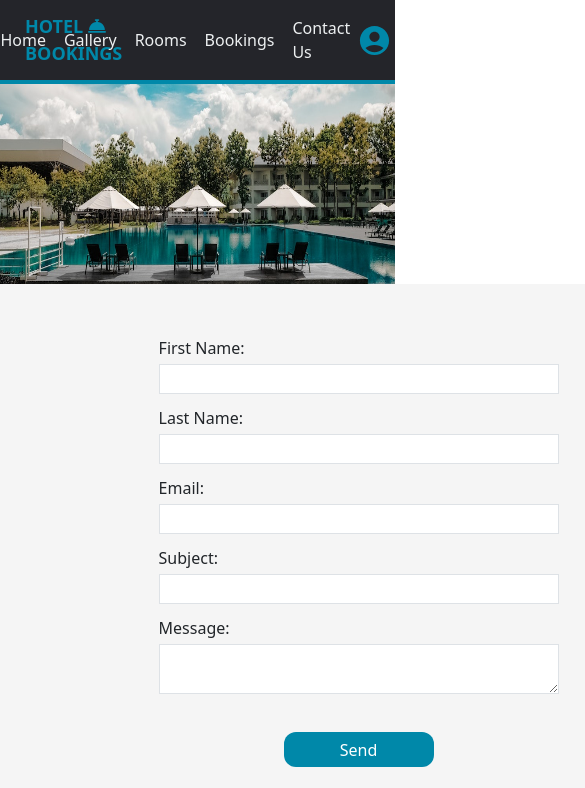
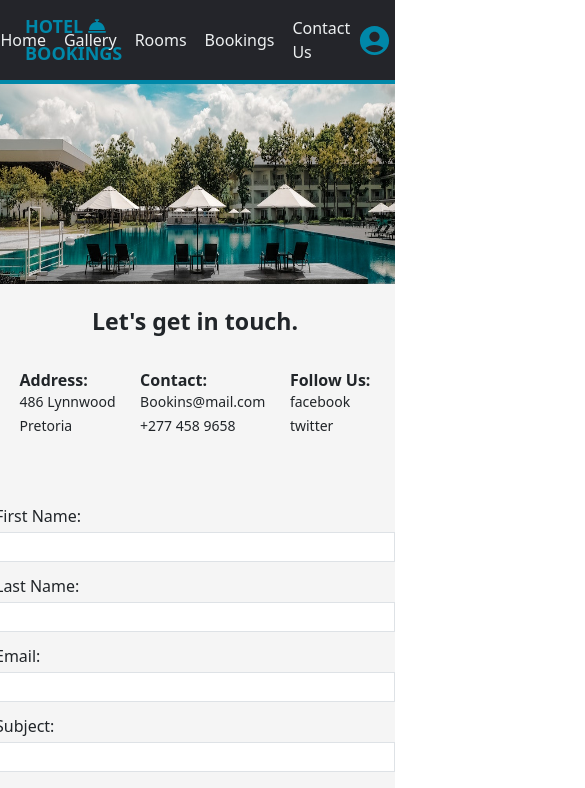
Before and after one commit to codewithmokone/hotel-bookiing-app, a React (Create React App) app: page /contactus in a window 390 px wide. Shown: the top 788 px of the page, 585 px wide, since content can reach past the window. Built offline with nearby package versions, Linux system fonts and the light colour scheme; no server answers; sample sign-in values are in the browser's storage.

Commit message:
updated responsiveness

```diff
--- a/src/components/InputComponent.js
+++ b/src/components/InputComponent.js
@@ -1,13 +1,24 @@
+import { Box } from '@mui/material'
 import React from 'react'
 
-function InputComponent({type, value, onChange, placeholder}) {
+function InputComponent({ name, type, value, onChange, placeholder }) {
   return (
-    <input
+    <Box
+      sx={{
+        width: { xs: 300, sm:500, md:750 },
+        borderWidth: 2,
+      }}
+    >
+      <input
+        name={name}
         type={type}
         value={value}
         onChange={onChange}
         placeholder={placeholder}
-    />
+        required
+      />
+    </Box>
+
   )
 }
 
--- a/src/components/navbar/Navbar.js
+++ b/src/components/navbar/Navbar.js
@@ -123,8 +123,14 @@ const Navbar = () => {
                         </nav>
                     </Box>
                 </Hidden>
-                <Hidden xsDown implementation="css">
-                  <DrawerNavBar />
+                <Hidden smUp implementation="css">
+                    <Box
+                    sx={{
+                        width:{xs:400}
+                    }}
+                    >
+                        <DrawerNavBar />
+                    </Box>
                 </Hidden>
             </>
         )
--- a/src/pages/ContactUs.js
+++ b/src/pages/ContactUs.js
@@ -3,6 +3,7 @@ import Header from '../components/HeroSec'
 import Footer from '../components/Footer'
 import { Box, Button, Checkbox, FormControlLabel, Grid, Paper, TextField, Typography } from '@mui/material'
 import Navbar from '../components/navbar/Navbar'
+import InputComponent from '../components/InputComponent'
 
 
 function ContactUs() {
@@ -17,11 +18,11 @@ function ContactUs() {
         <Box
             sx={{
 
-                display:'flex',
-                flexDirection:'column',
-                justifyContent:'center',
-                alignItems:'center',
-                margin:'auto',
+                display: 'flex',
+                flexDirection: 'column',
+                justifyContent: 'center',
+                alignItems: 'center',
+                margin: 'auto',
             }}
             className='h-fit'
         >
@@ -29,35 +30,34 @@ function ContactUs() {
             <Header />
             <Box
                 sx={{
-                    width: { sm: 786, md: 1024 },
+                    width: { xs: 400, sm: 786, md: 1024 },
                     display: "flex",
-                    flexDirection: { sm: 'column', md: 'column' },
+                    flexDirection: { xs: 'column', sm: 'column', md: 'column' },
                     justifyContent: 'center',
                     alignItems: 'center',
-                    backgroundColor:'whitesmoke'
+                    backgroundColor: 'whitesmoke'
                 }}
                 className=' h-full'
             >
-                <div className='mt-6'>
+                <Box className='mt-6'>
                     <h3 className='text-center font-semibold text-["green"]'>Let's get in touch.</h3>
-                </div>
-
+                </Box>
                 <Box
                     sx={{
-                        width: { sm: 786, md: 1024 },
+                        width: { xs: 400, sm: 786, md: 1024 },
                         display: 'flex',
-                        flexDirection: { sm: "column", md: "column" },
+                        flexDirection: { xs: 'column', sm: "column", md: "column" },
                         justifyContent: 'center',
                         alignItems: 'center',
                     }}
                     className='flex items-center mb-10'>
                     <Box
                         sx={{
-                            width: { sm: 786, md: 1024 },
+                            width: { xs: 400, sm: 786, md: 1024 },
                             display: 'flex',
-                            flexDirection: { sm: 'row', md: 'row' },
-                            marginTop: { sm: 5 },
-                            justifyContent: { sm: "space-evenly" },
+                            flexDirection: { xs: 'row', sm: 'row', md: 'row' },
+                            marginTop: { xs: 3, sm: 5 },
+                            justifyContent: { xs: "space-evenly", sm: "space-evenly" },
                         }}
                     >
                         <div>
@@ -78,7 +78,7 @@ function ContactUs() {
                     </Box>
                     <Box
                         sx={{
-                            width:{sm:786},
+                            width: {xs:400, sm: 786 },
                             display: 'flex',
                             flexDirection: "column",
                             alignItems: 'center',
@@ -88,7 +88,14 @@ function ContactUs() {
                     // className=' justify-center items-center mt-12 ml-[-140px]'
                     >
                         <form className='w-[900px] flex flex-col justify-center items-center'>
-                            <div className='block my-2'>
+                            <Box
+                                sx={{
+                                    width: { xs: 400, sm:400, md: 400 },
+                                    display:'flex',
+                                    flexDirection:'column',
+                                }}
+                                className="block my-2"
+                                >
                                 <label className='block  my-1'>First Name:</label>
                                 <input
                                     required
@@ -97,8 +104,15 @@ function ContactUs() {
                                     className='w-[400px] border'
                                     onChange={(e) => setFirstName(e.target.value)}
                                 />
-                            </div>
-                            <div className='block'>
+                                {/* <InputComponent
+                                    required
+                                    id="firstName"
+                                    name="firstName"
+                                    className='w-[400px]'
+                                    onChange={(e) => setFirstName(e.target.value)}
+                                /> */}
+                            </Box>
+                            <Box className='block'>
                                 <label className='block  my-1'>Last Name:</label>
                                 <input
                                     required
@@ -108,8 +122,8 @@ function ContactUs() {
                                     className='w-[400px] border'
                                     onChange={(e) => setLastName(e.target.value)}
                                 />
-                            </div>
-                            <div className='block my-2'>
+                            </Box>
+                            <Box className='block my-2'>
                                 <label className='block my-1'>Email:</label>
                                 <input
                                     required
@@ -119,8 +133,8 @@ function ContactUs() {
                                     className='w-[400px] border'
                                     onChange={(e) => setEmail(e.target.value)}
                                 />
-                            </div>
-                            <div className='block'>
+                            </Box>
+                            <Box className='block'>
                                 <label className='block my-1'>Subject:</label>
                                 <input
                                     required
@@ -129,8 +143,8 @@ function ContactUs() {
                                     className='w-[400px] border'
                                     onChange={(e) => setSubject(e.target.value)}
                                 />
-                            </div>
-                            <div className='block my-2'>
+                            </Box>
+                            <Box className='block my-2'>
                                 <label className='block my-1'>Message:</label>
                                 <textarea
                                     required
@@ -139,7 +153,7 @@ function ContactUs() {
                                     className='w-[400px] border'
                                     onChange={(e) => setMessage(e.target.value)}
                                 />
-                            </div>
+                            </Box>
                             <button className='w-[150px] h-[35px] bg-[#0088a9] rounded-xl text-white mt-6'>Send</button>
                         </form>
                     </Box>
--- a/src/pages/Gallery.js
+++ b/src/pages/Gallery.js
@@ -66,7 +66,7 @@ const Gallery = () => {
                 </div>
                 <Box
                     sx={{
-                        width: { sm: 786, md: 1024 },
+                        width: {xs: 400, sm: 600, md: 750 },
                         display: 'flex',
                         flexDirection: { sm: 'row', md: 'row' },
                         justifyContent:'center',
@@ -78,8 +78,16 @@ const Gallery = () => {
                 >
                     {
                         images.map((image, index) => (
-                            <Paper elevation={3} key={index} className='w-[310px] bg-white m-2 border-white'>
-                                <img className=" w-[280px] m-[14px] h-[250px]" src={image} alt='roomImage' />
+                            <Paper
+                            sx={{
+                                width:{xs:100, sm:310, md:280},
+                                height:{xs:100, sm:250, md:250}
+                            }}
+                            elevation={3}
+                            key={index}
+                            className='w-[310px] bg-white m-2 border-white'
+                            >
+                                <img className=" w-[100%] m-[14px] h-[100%]" src={image} alt='roomImage' />
                             </Paper>
                         ))
                     }
--- a/src/pages/admin/BookedRooms.js
+++ b/src/pages/admin/BookedRooms.js
@@ -2,7 +2,7 @@ import React, { useEffect, useState } from 'react'
 import HeroSec from '../../components/HeroSec'
 import Footer from '../../components/Footer'
 import AdminNavbar from '../../components/navbar/AdminNavbar'
-import { Accordion, AccordionDetails, AccordionSummary, Typography } from '@mui/material'
+import { Accordion, AccordionDetails, AccordionSummary, Box, Typography } from '@mui/material'
 import { collection, getDocs } from 'firebase/firestore'
 import { db } from '../../config/firebase'
 import ExpandMoreIcon from '@mui/icons-material/ExpandMore';
@@ -26,17 +26,17 @@ function BookedRooms() {
 
 
   return (
-    <div className='min-h-screen m-auto bg-[#F3F5F5]'>
+    <Box className='min-h-screen m-auto bg-[#F3F5F5]'>
       <header className='flex flex-col'>
         <AdminNavbar />
         <HeroSec />
       </header>
       <main className='h-[50vh] w-[1024px] m-auto bg-white'>
-        <div>
-          <div className='flex justify-center items-center'>
+        <Box>
+          <Box className='flex justify-center items-center'>
             <h5 className='text-[#0088a9] font-bold mt-10 '>Booked Rooms</h5>
-          </div>
-          <div className='w-[900px] flex flex-col justify-center items-center m-auto'>
+          </Box>
+          <Box className='w-[900px] flex flex-col justify-center items-center m-auto'>
             {
               bookingList ? (bookingList.map((item, index) => (
                 <>
@@ -63,18 +63,18 @@ function BookedRooms() {
                 </>
               ))
               ) : (
-                <div>
+                <Box>
                   <p>No rooms have been booked yet.</p>
-                </div>
+                </Box>
               )
             }
-          </div>
-        </div>
+          </Box>
+        </Box>
       </main>
       <footer className='m-auto'>
         <Footer />
       </footer>
-    </div>
+    </Box>
   )
 }
 
```
Also changed, not shown: src/pages/admin/AdminHome.js (+8 -8 lines), src/pages/admin/NewRoom.js (+11 -11 lines), src/pages/admin/UpdateRoom.js (+11 -10 lines).
